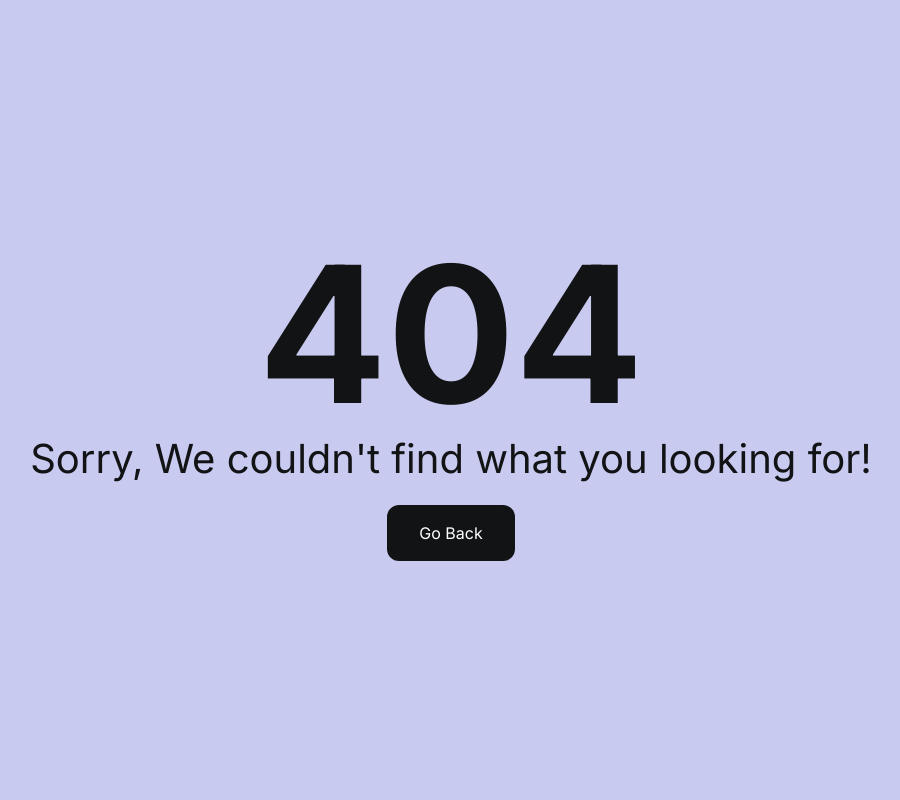
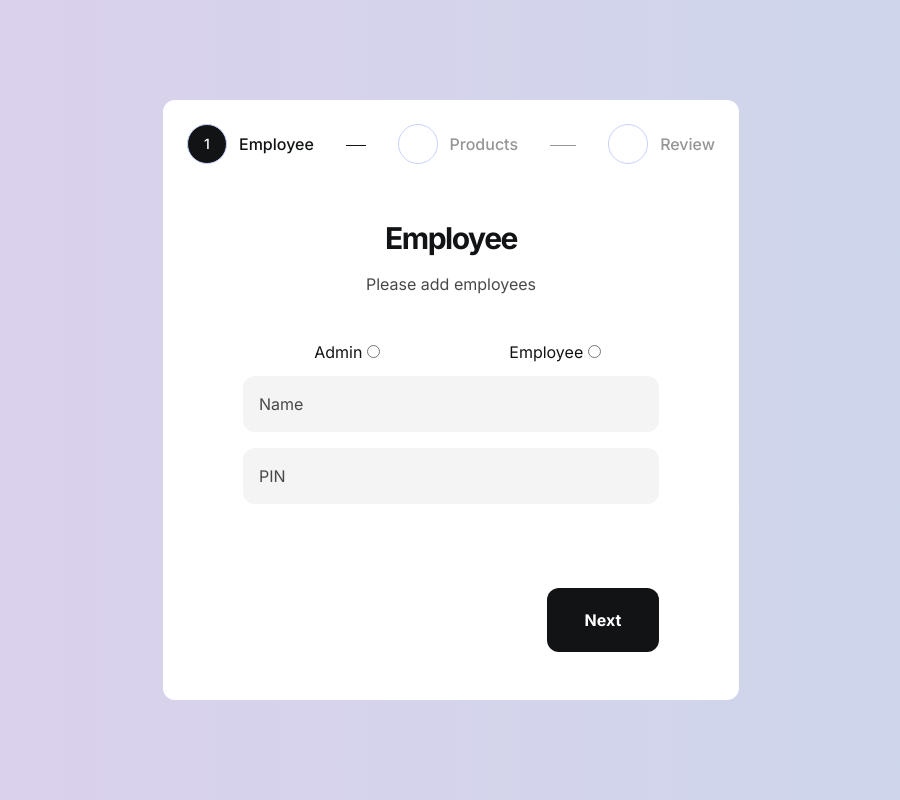
Before and after one commit to yefrysanchez/EzPOS, a React (Vite) app: page /newuser in a window 1280 px wide. Before the commit this address had no page. Shown: the whole page, without its empty margins (189-1089 px from the left). Built offline with nearby package versions, Linux system fonts and the light colour scheme.

Commit message:
newuser Page / step 1

```diff
--- a/src/animations/animations.ts
+++ b/src/animations/animations.ts
@@ -31,3 +31,21 @@ export const fade = {
     transition: { duration: 0.7, ease: [0.25, 1, 0.5, 1] },
   },
 };
+
+export const fadeSlide = {
+  initial: {
+    opacity: 0,
+    x: 20,
+  },
+  enter: {
+    opacity: 1,
+    x: 0,
+    transition: { duration: 1.3, ease: [0.25, 1, 0.5, 1] },
+  },
+
+  exit: {
+    opacity: 0,
+    x: 20,
+    transition: { duration: 0.7, ease: [0.25, 1, 0.5, 1] },
+  },
+};
--- a/src/components/Alerts/AlertError.tsx
+++ b/src/components/Alerts/AlertError.tsx
@@ -1,5 +1,5 @@
 import { motion } from "framer-motion"
-import { fadeUp } from "../../animations/animations"
+import { fade } from "../../animations/animations"
 
 type ErrorFunc = {
     error: string
@@ -7,7 +7,7 @@ type ErrorFunc = {
 
 const AlertError: React.FC<ErrorFunc>  = ({error}) => {
   return (
-    <motion.div variants={fadeUp} initial="initial" animate="enter" exit="exit" className="bg-red-300 text-black p-3 rounded-lg mb-4 w-full text-center">
+    <motion.div variants={fade} initial="initial" animate="enter" exit="exit" className="bg-red-300 text-black p-3 rounded-lg mb-4 w-full text-center">
         {error}
     </motion.div>
   )
--- a/src/components/Login/Login.tsx
+++ b/src/components/Login/Login.tsx
@@ -39,7 +39,7 @@ const Login: React.FC<FuncProp> = ({ setIsRegistered }) => {
 
         <div className="mb-4 relative">
           <input
-            className="bg-lightGray/10 placeholder:text-gray block w-full p-4 rounded-xl"
+            className="form-input"
             placeholder="Email"
             required
             type="email"
@@ -50,7 +50,7 @@ const Login: React.FC<FuncProp> = ({ setIsRegistered }) => {
         </div>
         <div className="mb-2 relative">
           <input
-            className="bg-lightGray/10 placeholder:text-gray block w-full p-4 rounded-xl"
+            className="form-input"
             placeholder="Password"
             required
             type="password"
--- /dev/null
+++ b/src/components/MultiFormSteps/Step1.tsx
@@ -0,0 +1,98 @@
+import { ChangeEvent, FormEvent, useState } from "react";
+import AlertError from "../Alerts/AlertError";
+import Loading from "../Loading/Loading";
+import { AnimatePresence, motion } from "framer-motion";
+import { fadeUp } from "../../animations/animations";
+
+type StepType = {
+  setStep: (step: number) => void,
+};
+
+const Step1: React.FC<StepType> = ({ setStep }) => {
+  const [isLoading, setIsLoading] = useState(false);
+  const [error, setError] = useState<string | null>(null);
+  const [pin, setPin] = useState("")
+
+  const handlePin = (e: ChangeEvent<HTMLInputElement>) => {
+    const validatePIN = e.target.value.split("")
+
+    if(validatePIN.length > 4){
+        return
+    }
+    console.log(validatePIN.join(""))
+    setPin(validatePIN.join(""))
+  }
+
+  const handleSubmit = (e: FormEvent) => {
+    e.preventDefault()
+    if(pin.length < 4){
+        setError("PIN needs to be 4 digits.")
+        return
+    }
+    setIsLoading(true);
+    setError(null);
+    setTimeout(() => {
+        setIsLoading(false)
+        setStep(2)
+    }, 1000);
+  };
+  return (<AnimatePresence>
+    <motion.form
+    variants={fadeUp}
+    initial="initial"
+    animate="enter"
+    exit="exit"
+      onSubmit={handleSubmit}
+      className="flex flex-col text-center text-black mb-4 p-4 rounded-lg max-w-md w-full h-full"
+    >
+      <h1 className="text-3xl font-bold text-center mb-4 tracking-tighter">
+        Employee
+      </h1>
+      <h2 className="mb-8 text-gray">Please add employees</h2>
+      {error && <AlertError error={error} />}
+      <div className="h-12 flex items-center ">
+        <div className="hover:bg-lightGray/10 w-1/2 py-2 rounded-lg transition ">
+          <label className="cursor-pointer" htmlFor="admin">
+            Admin <input className="cursor-pointer" type="radio" name="role" id="admin" />
+          </label>
+        </div>
+        <div  className="hover:bg-lightGray/10 w-1/2 py-2 rounded-lg transition ">
+          <label className="cursor-pointer" htmlFor="employee">
+            Employee <input required className="cursor-pointer" type="radio" name="role" id="employee" />
+          </label>
+        </div>
+      </div>
+      <div className="mb-4">
+        <input
+          className="form-input"
+          placeholder="Name"
+          required
+          name="name"
+          type="text"
+        />
+      </div>
+      <div className="mb-4">
+        <input
+        onChange={handlePin}
+          className="form-input"
+          placeholder="PIN"
+          value={pin}
+          required
+          name="pin"
+          type="number"
+        />
+      </div>
+
+      <button
+          disabled={isLoading}
+          className="bg-black mt-auto self-end placeholder:text-gray w-28 h-16 p-4 rounded-xl font-bold text-white cursor-pointer"
+          type="submit"
+        >
+          {isLoading ? <Loading /> : "Next"}
+        </button>
+    </motion.form>
+    </AnimatePresence>
+  );
+};
+
+export default Step1;
--- /dev/null
+++ b/src/components/MultiFormSteps/Step2.tsx
@@ -0,0 +1,74 @@
+import { useState } from "react";
+import AlertError from "../Alerts/AlertError";
+import Loading from "../Loading/Loading";
+import { AnimatePresence, motion } from "framer-motion";
+import { fadeUp } from "../../animations/animations";
+
+type StepType = {
+  setStep: (step: number) => void;
+  step: number;
+};
+
+const Step2: React.FC<StepType> = ({ setStep, step }) => {
+  const [isLoading, setIsLoading] = useState(false);
+  const [error, setError] = useState<string | null>(null);
+
+  const goBack = () => {
+    setStep(step - 1);
+  };
+
+  const handleSubmit = () => {
+    setIsLoading(true);
+    setError(null);
+    setTimeout(() => {
+      setIsLoading(false);
+      setStep(2);
+    }, 2000);
+  };
+
+  return (
+    <AnimatePresence>
+      <motion.form
+        variants={fadeUp}
+        initial="initial"
+        animate="enter"
+        exit="exit"
+        onSubmit={handleSubmit}
+        className="flex flex-col text-center text-black mb-4 rounded-lg max-w-md w-full h-full"
+      >
+        <h1 className="text-3xl font-bold text-center mb-4 tracking-tighter">
+          Products
+        </h1>
+        <h2 className="mb-8 text-gray">Please complete the require fields.</h2>
+        {error && <AlertError error={error} />}
+
+        <div className="mb-4 relative">
+          <input
+            className="form-input"
+            placeholder="Email"
+            required
+            type="email"
+          />
+        </div>
+        <div className=" flex justify-between mt-auto">
+          <button
+            onClick={goBack}
+            type="button"
+            className="bg-black placeholder:text-gray w-28 h-16 p-4 rounded-xl font-bold text-white cursor-pointer"
+          >
+            Go back
+          </button>
+          <button
+            disabled={isLoading}
+            className="bg-black placeholder:text-gray w-28 h-16 p-4 rounded-xl font-bold text-white cursor-pointer"
+            type="submit"
+          >
+            {isLoading ? <Loading /> : "Next"}
+          </button>
+        </div>
+      </motion.form>
+    </AnimatePresence>
+  );
+};
+
+export default Step2;
--- /dev/null
+++ b/src/components/MultiFormSteps/Stepper.tsx
@@ -0,0 +1,34 @@
+
+
+type StepperType = {
+    step: number
+}
+
+const Stepper: React.FC<StepperType> = ({step}) => {
+
+
+  return (
+    <ol className="bg-white p-2 rounded-lg flex justify-center items-center max-w-xl w-full text-sm text-gray-500 font-medium sm:text-base">
+    <li className={`${step >= 1 && "text-black"} transition duration-500 flex md:w-full items-center   sm:after:content-[''] after:w-full after:h-1 after:border-b after:border-gray-200 after:border-1 after:hidden sm:after:inline-block after:mx-4 xl:after:mx-8`}>
+        <div className="flex items-center whitespace-nowrap after:content-['/'] sm:after:hidden after:mx-2 ">
+            <span className={`${step >= 1 && "bg-black"} transition duration-500 w-6 h-6 border select-none border-indigo-200 rounded-full flex justify-center items-center mr-3 text-sm text-white lg:w-10 lg:h-10`}>1</span> Employee
+        </div>
+    </li>
+    <li className={`${step >= 2 && "text-black"} transition duration-500 flex md:w-full items-center   sm:after:content-[''] after:w-full after:h-1 after:border-b after:border-gray-200 after:border-1 after:hidden sm:after:inline-block after:mx-4 xl:after:mx-8`}>
+
+        <div className="flex items-center whitespace-nowrap after:content-['/'] sm:after:hidden after:mx-2 ">
+        <span className={`${step >= 2 && "bg-black"} transition duration-500 w-6 h-6 border select-none border-indigo-200 rounded-full flex justify-center items-center mr-3 text-sm text-white lg:w-10 lg:h-10`}>2</span> Products
+
+        </div>
+    </li>
+    <li className={`${step >= 3 && "text-black"} transition duration-500 flex md:w-fit flex-shrink-0 items-center text-gray-600 `}>
+        <div className="flex items-center  ">
+        <span className={`${step >= 3 && "bg-black"} transition duration-500 w-6 h-6 border select-none border-indigo-200 rounded-full flex justify-center items-center mr-3 text-sm text-white lg:w-10 lg:h-10`}>3</span> Review
+
+        </div>
+    </li>
+    </ol>
+  )
+}
+
+export default Stepper
--- a/src/index.css
+++ b/src/index.css
@@ -21,6 +21,14 @@
       @apply border rounded-lg h-20 lg:h-16 w-full text-5xl lg:text-3xl flex justify-center items-center duration-200 hover:bg-white hover:text-black;
     }
 
+    .form-input {
+      @apply bg-lightGray/10 placeholder:text-gray block w-full p-4 rounded-xl;
+    }
+
+    .checked {
+      @apply h-5 w-5 cursor-pointer rounded-full border border-slate-300 checked:border-black transition-all
+    }
+
   }
 
 
--- a/src/pages/DashboardPage/DashboardPage.tsx
+++ b/src/pages/DashboardPage/DashboardPage.tsx
@@ -1,7 +1,7 @@
 import MostSold from "../../components/Dashboards/MostSold";
 import OrdersChart from "../../components/Dashboards/OrdersChart";
 
-export const DashboardPage = () => {
+const DashboardPage = () => {
   return (
     <section className="h-screen w-full bg-black text-white p-2  overflow-y-scroll lg:overflow-y-auto lg:flex flex-col">
       <div className="">
@@ -37,6 +37,8 @@ export const DashboardPage = () => {
   );
 };
 
+export default DashboardPage
+
 const orders = [
   { title: "Revenue", value: 1200.56 },
   { title: "Orders", value: 198 },
--- /dev/null
+++ b/src/pages/NewUserPage/NewUserPage.tsx
@@ -0,0 +1,36 @@
+import { useState } from "react";
+import Step1 from "../../components/MultiFormSteps/Step1";
+import Stepper from "../../components/MultiFormSteps/Stepper";
+import Step2 from "../../components/MultiFormSteps/Step2";
+import { AnimatePresence } from "framer-motion";
+
+const NewUserPage = () => {
+  const [step, setStep] = useState(1);
+
+  const multiFormSteps = (stepNum: number) => {
+    switch (stepNum) {
+      case 1:
+        return <Step1 setStep={setStep} />
+      case 2:
+        return <Step2 step={step} setStep={setStep} />
+      default:
+        return null;
+    }
+  };
+
+  return (
+    <div
+      className="bg-gradient-to-r
+    from-pink
+    via-blue
+    to-purple background-animate w-full min-h-screen flex flex-col justify-center items-center p-2"
+    >
+      <div className="max-w-xl min-h-[600px] w-full flex flex-col gap-8 items-center bg-white rounded-xl p-4">
+        <Stepper step={step} />
+        {multiFormSteps(step)}
+      </div>
+    </div>
+  );
+};
+
+export default NewUserPage;
--- a/src/router/AppRouter.tsx
+++ b/src/router/AppRouter.tsx
@@ -4,14 +4,20 @@ import MenuPage from "../pages/MenuPage/MenuPage";
 import MenuLayout from "../Layout/MenuLayout";
 import NotFoundPage from "../pages/NotFoundPage/NotFoundPage";
 import NavbarLayout from "../Layout/NavbarLayout";
-import { DashboardPage } from "../pages/DashboardPage/DashboardPage";
+import DashboardPage from "../pages/DashboardPage/DashboardPage";
 import SettingPage from "../pages/SettingPage/SettingPage";
 import LoginRegisterPage from "../pages/LoginRegisterPage/LoginRegisterPage";
+import NewUserPage from "../pages/NewUserPage/NewUserPage";
 
 export const router = createBrowserRouter([
   {
     index: true,
     element: <LoginRegisterPage />,
+    errorElement: <NotFoundPage />,
+  },
+  {
+    path: "/newuser",
+    element: <NewUserPage />,
     errorElement: <NotFoundPage />,
   },
   {
@@ -31,7 +37,6 @@ export const router = createBrowserRouter([
     ],
   },
   {
-    path: "/",
     element: <NavbarLayout />,
     errorElement: <NotFoundPage />,
     children: [
```
